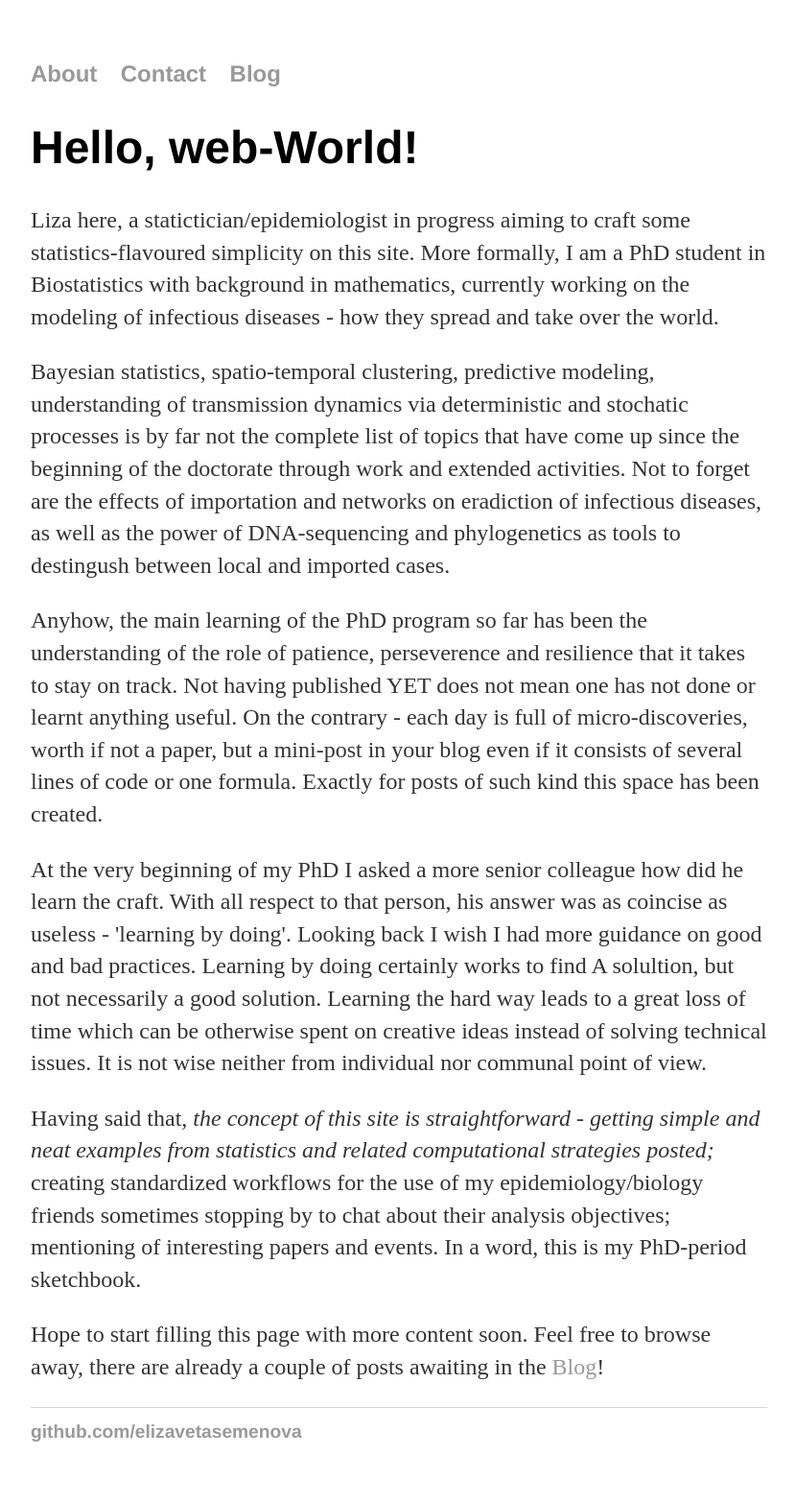
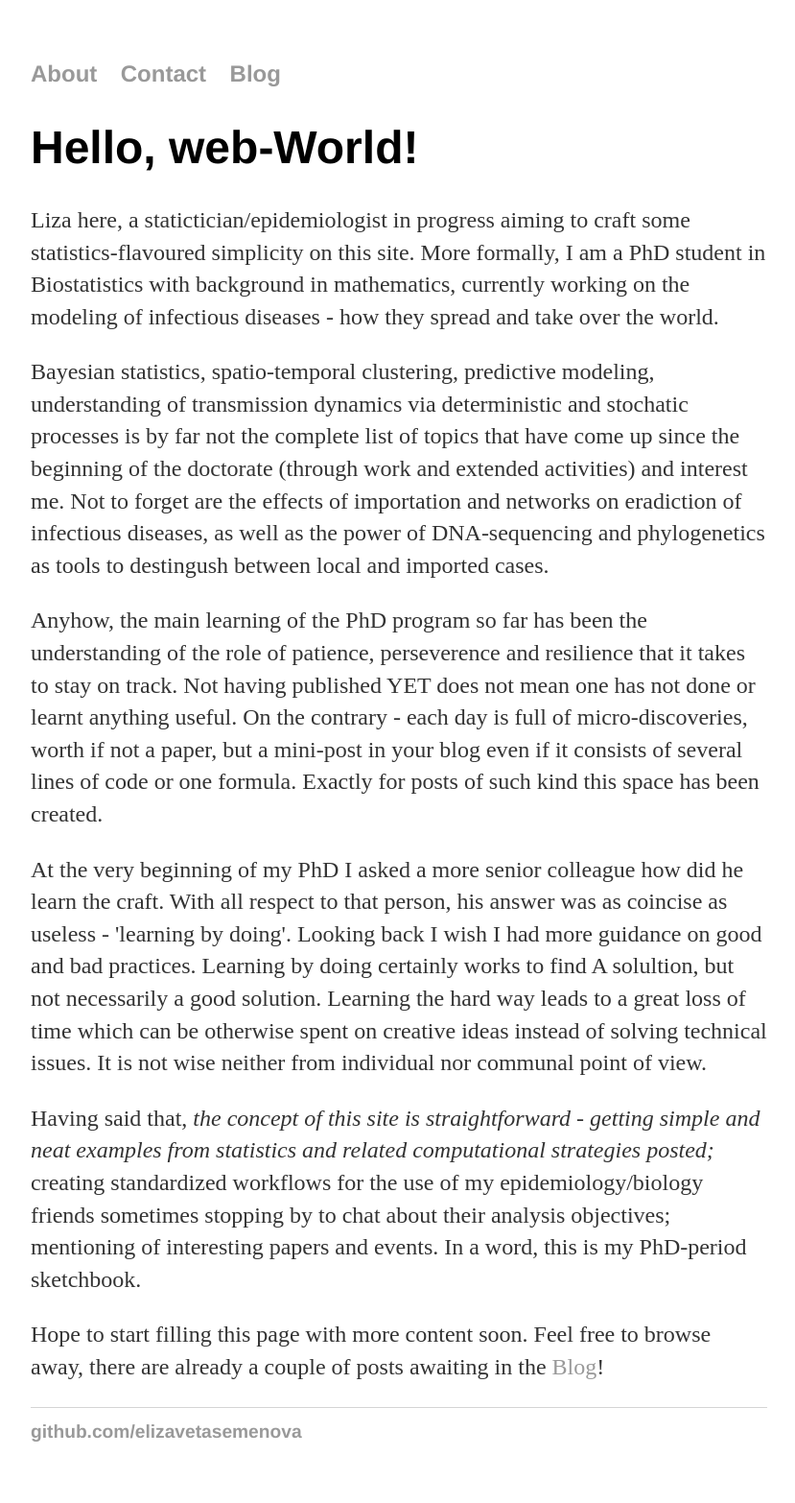
Before and after one commit to elizavetasemenova/elizavetasemenova.github.io, a Jekyll site: the page built from index.html, in a window 1280 px wide. Shown: the whole page at 96% size, without its empty margins (224-1053 px from the left). Built offline with Jekyll 4.4.1, drawn with Linux system fonts in a browser that asks for light colours.

Commit message:
Update index.html

```diff
--- a/index.html
+++ b/index.html
@@ -12,7 +12,7 @@ title: Liza Semenova, statistician in progress
 	<p>	Bayesian statistics, spatio-temporal clustering, predictive modeling,
 		understanding of transmission dynamics via deterministic and stochatic processes
 		is by far not the complete list of topics that have come up since the beginning of the doctorate
-		through work and extended activities. Not to forget are the effects of importation and networks on eradiction of
+		(through work and extended activities) and interest me. Not to forget are the effects of importation and networks on eradiction of
 		infectious diseases, as well as the power of DNA-sequencing and phylogenetics as tools to destingush between local
 		and imported cases.
 	</p>
```
